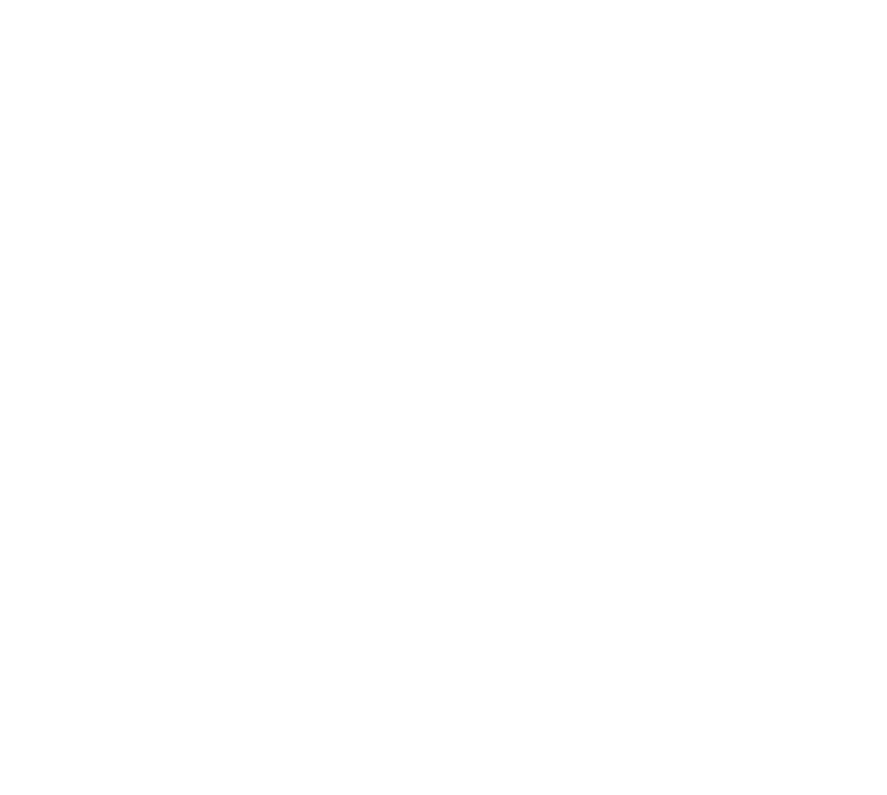
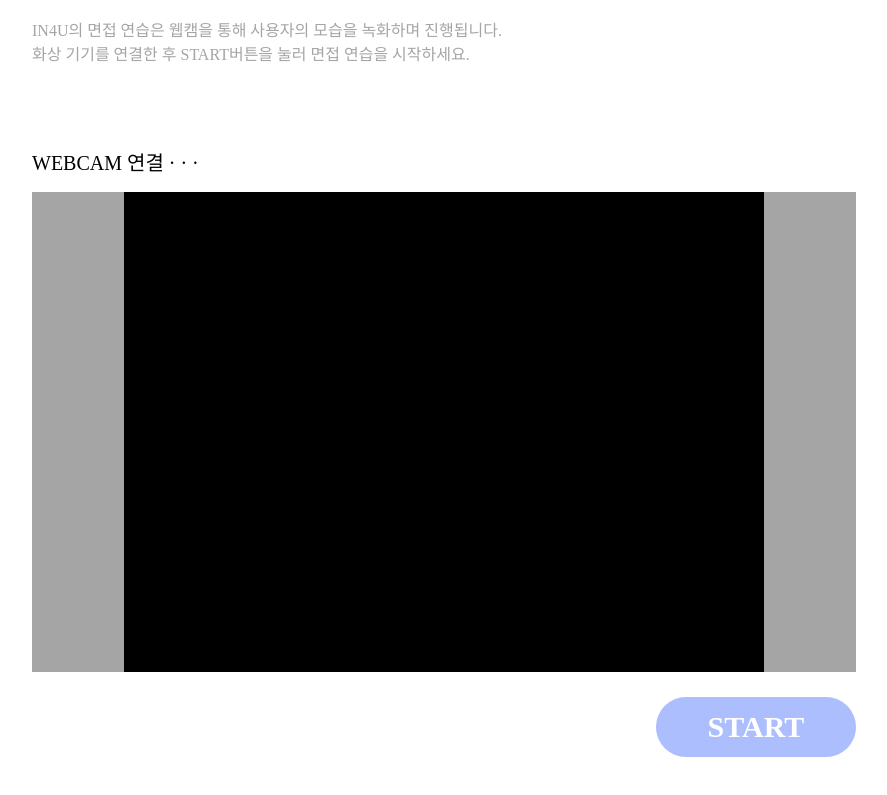
Before and after one commit to kookmin-sw/capstone-2022-15, a React (Create React App) app in the folder src/front/: page /preinterview in a window 1280 px wide. Shown: the part 283-1078 px from the top of the page, without its empty margins (196-1083 px from the left). Built offline with nearby package versions, Linux system fonts and the light colour scheme.

Commit message:
Pre-interview Page 구현

```diff
--- a/src/front/src/pages/PreInterviewPage/components/body.js
+++ b/src/front/src/components/PageDescription.js
@@ -1,13 +1,13 @@
 import React, { Component } from "react";
 
-export class Body extends Component {
+export class PageDescription extends Component {
     render() {
         return (
-            <div className="description">
-                <span className="descrip-title">
+            <div className="description-layout">
+                <span className="description-title">
                     화상 기기 설정
                 </span>
-                <span className="descrip-content">
+                <span className="description-content">
                     IN4U의 면접 연습은 웹캠을 통해 사용자의 모습을 녹화하며 진행됩니다.<br></br>
                     화상 기기를 연결한 후 START버튼을 눌러 면접 연습을 시작하세요.
                 </span>
@@ -16,4 +16,4 @@ export class Body extends Component {
     }
 }
 
-export default Body;
+export default PageDescription;
--- a/src/front/src/pages/InterviewPage/Interview.js
+++ b/src/front/src/pages/InterviewPage/Interview.js
@@ -1,11 +1,20 @@
-const Interview = () => {
-    return (
-        <div>
-            <h1>
-                Interview Page!
-            </h1>
-        </div>
-    );
-};
+import './Interview.css';
+import { PageDescription } from '../../components/PageDescription';
+
+import React, { Component } from "react";
+import { Link } from 'react-router-dom';
+
+class Interview extends Component {
+    render() {
+        return (
+            <div className="App">
+            <PageDescription></PageDescription>
+            </div>
+        );
+    }
+}
+
+
+
 
 export default Interview;
--- a/src/front/src/pages/PreInterviewPage/PreInterview.css
+++ b/src/front/src/pages/PreInterviewPage/PreInterview.css
@@ -1,25 +1,23 @@
 .App {
-    /* 메인 */
     position: relative;
     width: "100%";
-    height: 1510px;
+    height: 1110px;
     padding-left: 140px;
     padding-right: 140px;
   }
 
-/*--------------------------------- navigation bar -------------------------------*/
 
-
-/*--------------------------------- body -------------------------------*/
-.description {
+/*-------------------- description ---------------------*/
+.description-layout {
     position: relative;
     width: 100%;
     height: 218px;
-    left: 0px;
+    margin-top: 210px;
+    /* left: 0px; */
     /* top: 215px; */
 }
 
-.descrip-title {
+.description-title {
     position: relative;
     width: 276px;
     min-height: 50px;
@@ -39,7 +37,7 @@
 }
 
 
-.descrip-content {
+.description-content {
     position: relative;
     width: 596px;
     height: 48px;
@@ -56,4 +54,88 @@
     color: #A5A5A5;
 }
 
-/*--------------------------------- footer -------------------------------*/
+/*--------------------- cam setting ---------------------*/
+.cam-setting-layout {
+    position: relative;
+    /* width: 100%; */
+    height: 737px;
+    margin-right: 80px;
+    /* left: 0px; */
+    /* top: 433px; */
+}
+
+.cam-setting-title {
+    position: relative;
+    width: 241px;
+    height: 37px;
+    padding-left: 80px;
+    /* top: 42px; */
+
+    font-family: Montserrat;
+    font-style: normal;
+    font-weight: 500;
+    font-size: 20px;
+    line-height: 37px;
+
+    display: flex;
+    align-items: center;
+}
+
+.cam-show-layout {
+    position: relative;
+    /* width: 100%; */
+    height: 480px;
+    margin-left: 80px;
+    margin-top: 10px;
+    /* margin-right: 80px; */
+    /* padding-right: 80px; */
+
+    display: flex;
+    background-color: #A5A5A5
+}
+
+.cam-show {
+    position: relative;
+    width: 640px;
+    height: 480px;
+    /* margin-right: 80px; */
+    /* padding-right: 80px; */
+    /* justify-content: center;
+    align-items: center; */
+    margin: auto;
+
+    display: flex;
+    background-color: #000000
+}
+
+/*-------------------- start button --------------------*/
+.start-button {
+    display: flex;
+    flex-direction: row;
+    justify-content: center;
+    align-items: center;
+    padding: 2.99753px;
+    margin-left: auto;
+    margin-top: 25px;
+
+    position: relative;
+    width: 200px;
+    height: 60px;
+    /* left: 1197px; */
+    /* top: 805px; */
+
+    font-family: Montserrat;
+    font-style: normal;
+    font-weight: 700;
+    font-size: 30px;
+    color: white;
+    /* line-height: 37px; */
+
+    align-items: center;
+
+    background: rgba(91, 126, 251, 0.5);
+    border-radius: 35px;
+    border: none;
+    /* border-color: #A5A5A5; */
+    /* border-style: hidden; */
+}
--- a/src/front/src/pages/PreInterviewPage/PreInterview.js
+++ b/src/front/src/pages/PreInterviewPage/PreInterview.js
@@ -1,7 +1,7 @@
 // import Button from ''
 import './PreInterview.css';
 import img_logo_long from './img_logo_long.png';
-import { Body } from './components/body';
+import { PageDescription } from '../../components/PageDescription';
 import BT_mypage from './BT_mypage.png';
 import img_logo_footer from './img_logo_footer.png';
 
@@ -9,39 +9,20 @@ import React, { Component } from "react";
 import { Link } from 'react-router-dom';
 
 
-const COLORS = ['#5B7EFB', '#FF89A5', '#E9EAED']; // 보라, 분홍, 회색
-let cnt = 0;
-// const changeColor = () => {
-//     // let cnt= 0 ;
-//     ++cnt;
-//     let nowCo = COLORS[cnt%3];
-// }
-
-// const PreInterview = () => {
-//     return (
-//         <div>
-//             <h1>
-//                 Pre-Interview Page!
-//             </h1>
-//             <h2>hihihih</h2>
-
-
-//         </div>
-//     );
-// };
 class PreInterview extends Component {
     render() {
         return (
             <div className="App">
-            {/* <Header></Header> */}
-            <Body></Body>
-            {/* <Footer_gray></Footer_gray> */}
+                {/* <Header></Header> */}
+                <PageDescription></PageDescription>
+                <CamSetting></CamSetting>
+                {/* <Footer_gray></Footer_gray> */}
             </div>
         );
     }
 }
 class Header extends Component{
-    render(){
+    render() {
       return (
         <div className="App-header">
             <href onClick={()=>console.log("메인페이지로 페이지 변경 이벤트 추가 예정")}>
@@ -76,26 +57,28 @@ class Header extends Component{
   }
 
 
-// class Body extends Component {
-//     render() {
-//         return (
-//             <div className="description">
-//                 <span className="descrip-title">
-//                     화상 기기 설정
-//                 </span>
-//                 <span className="descrip-content">
-//                     IN4U의 면접 연습은 웹캠을 통해 사용자의 모습을 녹화하며 진행됩니다.<br></br>
-//                     화상 기기를 연결한 후 START버튼을 눌러 면접 연습을 시작하세요.
-//                 </span>
-//             </div>
-//             <div className="">
+class CamSetting extends Component {
+    render() {
+        return (
+            <div className="cam-setting-layout">
+                <span className="cam-setting-title">
+                    WEBCAM 연결 · · ·
+                </span>
+                <div className="cam-show-layout">
+                    <div className="cam-show">
 
-//             </div>
-//         );
-//     }
+                    </div>
+                    {/* conneting webcam */}
+                </div>
+                <button className="start-button">
+                    START
+                </button>
+            </div>
+        );
+    }
 
 
-// }
+}
 
 class Footer_gray extends Component {
     render() {
```
